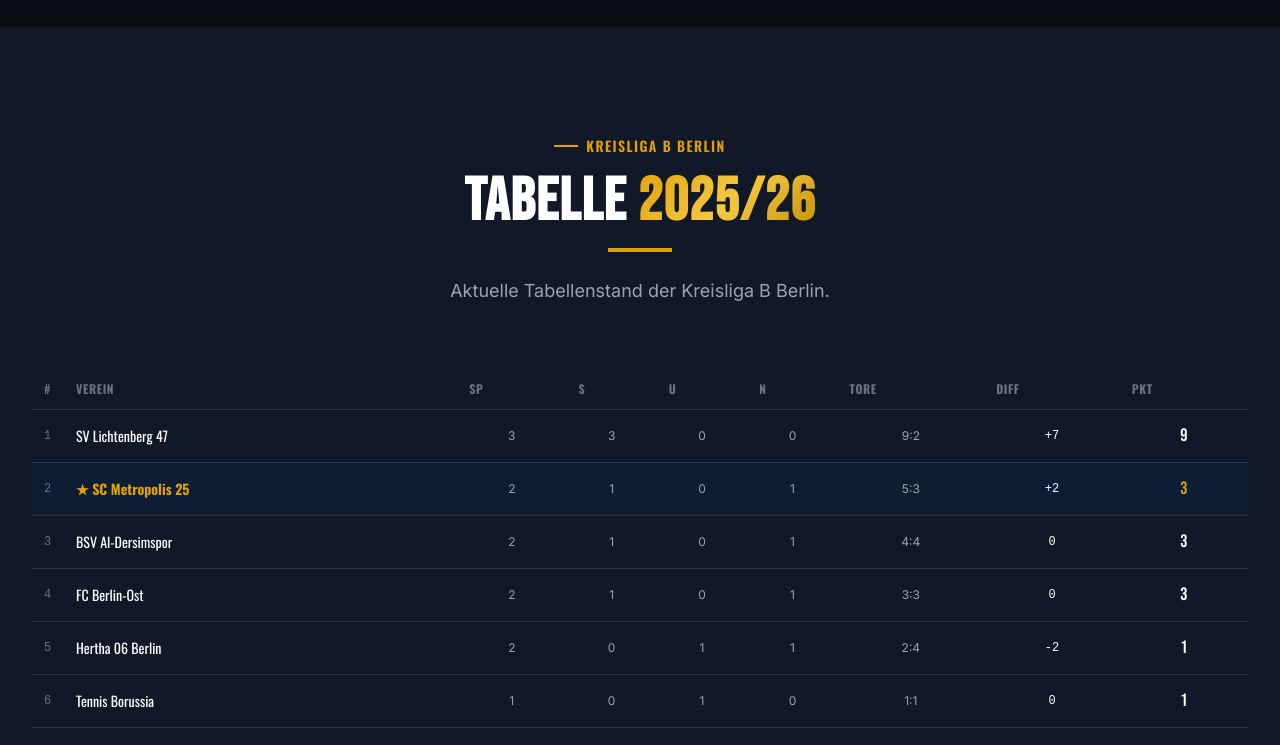
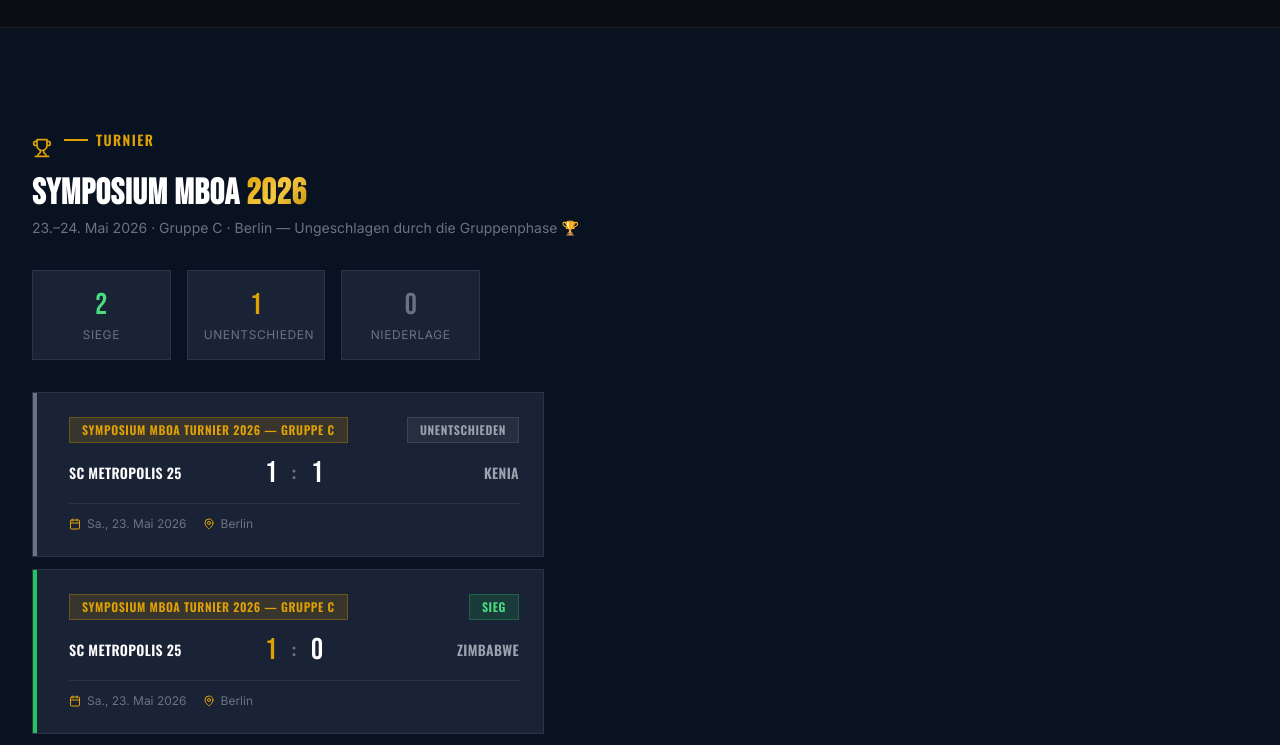
Before and after one commit to Atabi10/metropolis25, a Next.js app: page /spielbetrieb in a window 1280 px wide. Shown: the part 1180-1925 px from the top of the page. Built offline with nearby package versions, Linux system fonts and the light colour scheme.

Commit message:
feat: add Symposium Mboa 2026 tournament results and news article

```diff
--- a/src/app/news/page.tsx
+++ b/src/app/news/page.tsx
@@ -11,7 +11,8 @@ const categories = ['Alle', 'Vereinsnews', 'Spielberichte', 'Akademie', 'Sponsor
 
 // Mock data — replace with Sanity CMS
 const allNews: NewsItem[] = [
-  { id: '1', slug: 'vereinsgruendung-2025', title: 'SC Metropolis 25 Berlin offiziell gegründet', excerpt: 'Ein neues Kapitel im Berliner Fußball beginnt: SC Metropolis 25 Berlin e.V. ist offiziell eingetragen und startet in die erste Saison.', category: 'Vereinsnews', publishedAt: '2025-01-15', featured: true },
+  { id: '7', slug: 'symposium-mboa-turnier-2026', title: 'Starker Auftritt beim Symposium Mboa Turnier 2026', excerpt: 'SC Metropolis 25 zeigt beim Symposium Mboa Fußballturnier am 23. und 24. Mai 2026 in Berlin eine beeindruckende Vorstellung: Drei Spiele, zwei Siege, ein Unentschieden — ungeschlagen durch die Gruppenphase.', category: 'Spielberichte', publishedAt: '2026-05-24', featured: true },
+  { id: '1', slug: 'vereinsgruendung-2025', title: 'SC Metropolis 25 Berlin offiziell gegründet', excerpt: 'Ein neues Kapitel im Berliner Fußball beginnt: SC Metropolis 25 Berlin e.V. ist offiziell eingetragen und startet in die erste Saison.', category: 'Vereinsnews', publishedAt: '2025-01-15' },
   { id: '2', slug: 'intarp-hauptsponsor', title: 'Intarp GmbH wird Hauptsponsor', excerpt: 'Wir freuen uns, Intarp GmbH als unseren offiziellen Hauptsponsor begrüßen zu dürfen. Eine starke Partnerschaft für die Zukunft.', category: 'Sponsoring', publishedAt: '2025-02-01' },
   { id: '3', slug: 'jugendakademie-startet', title: 'Jugendakademie nimmt Betrieb auf', excerpt: 'Unser Nachwuchsprogramm startet durch: Die Jugendakademie von SC Metropolis 25 sucht Talente zwischen 8 und 18 Jahren.', category: 'Akademie', publishedAt: '2025-03-10' },
   { id: '4', slug: 'erster-sieg', title: 'Erster Sieg in der Kreisliga B', excerpt: 'Historischer Moment: SC Metropolis 25 holt beim ersten Ligaspiel drei Punkte. 3:1 gegen SV Lichtenberg 47.', category: 'Spielberichte', publishedAt: '2025-08-23' },
--- a/src/app/spielbetrieb/page.tsx
+++ b/src/app/spielbetrieb/page.tsx
@@ -16,6 +16,12 @@ const allFixtures: Fixture[] = [
   { id: '3', homeTeam: 'SC Metropolis 25', awayTeam: 'SV Lichtenberg 47', date: '2025-08-23', time: '16:00', venue: 'Sportplatz Lichtenberg', competition: 'Kreisliga B', status: 'finished', homeScore: 3, awayScore: 1, isHomeGame: true },
   { id: '4', homeTeam: 'SC Metropolis 25', awayTeam: 'Hertha 06 Berlin', date: '2025-09-13', time: '14:00', venue: 'Sportplatz Lichtenberg', competition: 'Kreisliga B', status: 'upcoming', isHomeGame: true },
   { id: '5', homeTeam: 'Tennis Borussia Berlin', awayTeam: 'SC Metropolis 25', date: '2025-09-20', time: '16:30', venue: 'TeBe-Sportplatz', competition: 'Kreisliga B', status: 'upcoming', isHomeGame: false },
+]
+
+const symposiumMboaFixtures: Fixture[] = [
+  { id: 't1', homeTeam: 'SC Metropolis 25', awayTeam: 'Kenia', date: '2026-05-23', time: '', venue: 'Berlin', competition: 'Symposium Mboa Turnier 2026 — Gruppe C', status: 'finished', homeScore: 1, awayScore: 1, isHomeGame: true },
+  { id: 't2', homeTeam: 'SC Metropolis 25', awayTeam: 'Zimbabwe', date: '2026-05-23', time: '', venue: 'Berlin', competition: 'Symposium Mboa Turnier 2026 — Gruppe C', status: 'finished', homeScore: 1, awayScore: 0, isHomeGame: true },
+  { id: 't3', homeTeam: 'SC Metropolis 25', awayTeam: 'Guinée', date: '2026-05-24', time: '', venue: 'Berlin', competition: 'Symposium Mboa Turnier 2026 — Gruppe C', status: 'finished', homeScore: 2, awayScore: 1, isHomeGame: true },
 ]
 
 const tableData = [
@@ -67,6 +73,38 @@ export default function SpielbetrIebPage() {
                 {allFixtures.filter(f => f.status === 'finished').map(f => <FixtureCard key={f.id} fixture={f} />)}
               </div>
             </div>
+          </div>
+        </div>
+      </section>
+
+      {/* Symposium Mboa Tournament */}
+      <section className="section-padding bg-navy/20 border-y border-gold/10">
+        <div className="container-custom">
+          <div className="flex items-center gap-3 mb-2">
+            <Trophy className="w-5 h-5 text-gold" />
+            <div className="section-label">Turnier</div>
+          </div>
+          <h2 className="font-display text-3xl md:text-4xl text-white uppercase mb-1">
+            Symposium Mboa <span className="text-gold-gradient">2026</span>
+          </h2>
+          <p className="text-text-muted text-sm mb-8">23.–24. Mai 2026 · Gruppe C · Berlin — Ungeschlagen durch die Gruppenphase 🏆</p>
+
+          {/* Stats bar */}
+          <div className="grid grid-cols-3 gap-4 mb-8 max-w-md">
+            {[
+              { label: 'Siege', value: '2', color: 'text-green-400' },
+              { label: 'Unentschieden', value: '1', color: 'text-gold' },
+              { label: 'Niederlage', value: '0', color: 'text-text-muted' },
+            ].map(s => (
+              <div key={s.label} className="card p-4 text-center">
+                <div className={`font-display text-3xl ${s.color}`}>{s.value}</div>
+                <div className="text-text-muted text-xs uppercase tracking-wider mt-1">{s.label}</div>
+              </div>
+            ))}
+          </div>
+
+          <div className="space-y-3 max-w-lg">
+            {symposiumMboaFixtures.map(f => <FixtureCard key={f.id} fixture={f} />)}
           </div>
         </div>
       </section>
```
Also changed, not shown: 2 other files (tests, documents, lock files or other folders).
